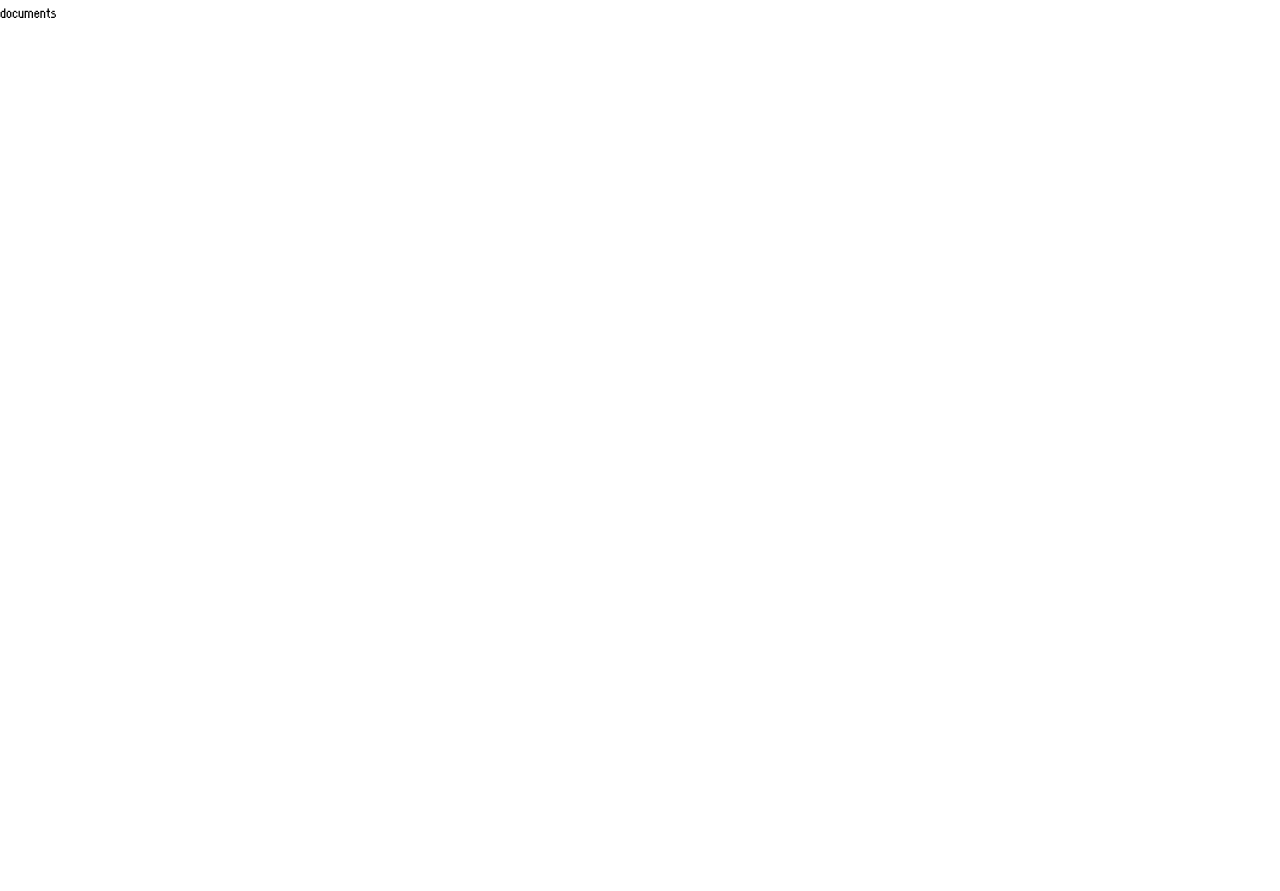
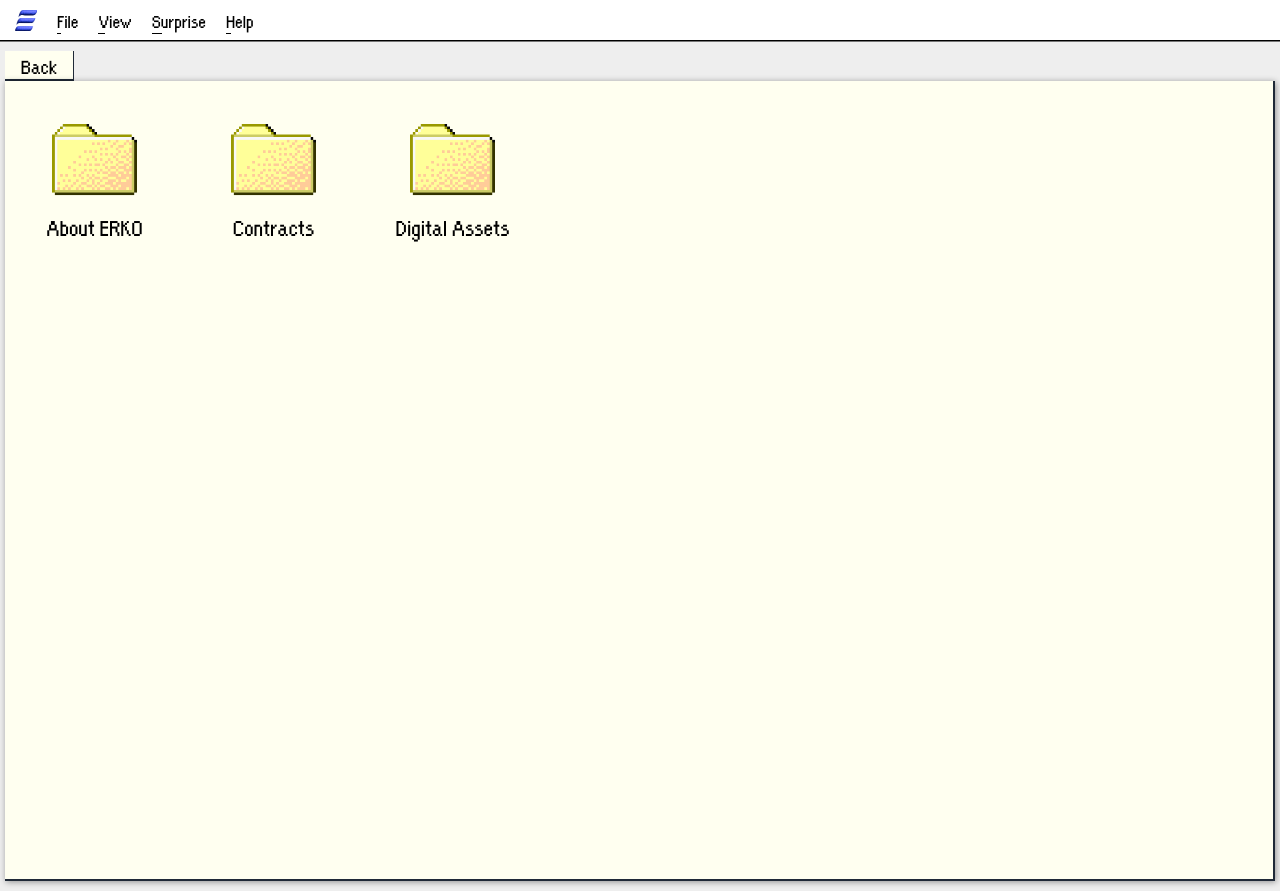
Before and after one commit to achiewe/project-erko-front, a Next.js app: page /erko/documents in a window 1280 px wide. Before the commit the page ends 800 px from the top, so only its background shows below. Built offline with nearby package versions, Linux system fonts and the light colour scheme.

Commit message:
create documents erko route and style the components inside this

```diff
--- /dev/null
+++ b/src/app/components/DocumentsContainer/DocumentFolders.tsx
@@ -0,0 +1,24 @@
+import Image from "next/image";
+import React from "react";
+import folderPng from "../../../../public/assets/Folder.png";
+import Link from "next/link";
+
+interface DocumentFoldersProps {
+  navigate: string;
+  folderName: string;
+}
+
+export default function DocumentFolders({
+  navigate,
+  folderName,
+}: DocumentFoldersProps) {
+  return (
+    <Link
+      href={navigate}
+      className="flex flex-col items-center justify-center relative"
+    >
+      <Image src={folderPng} alt="folder png" className="w-[179px] h-[165px]" />
+      <h3 className="text-[25px] absolute bottom-0">{folderName}</h3>
+    </Link>
+  );
+}
--- /dev/null
+++ b/src/app/components/DocumentsContainer/MainDocContainer.tsx
@@ -0,0 +1,15 @@
+import React from "react";
+import DocumentFolders from "./DocumentFolders";
+
+export default function MainDocContainer() {
+  return (
+    <div
+      className="flex flex-row flex-wrap w-full items-start justify-start min-h-screen bg-[#FFFFF0]
+border-r-2 border-b-2 border-gray-800 drop-shadow-[1px_1px_3px_rgba(0,0,0,0.40)] relative"
+    >
+      <DocumentFolders navigate="/about" folderName="About ERKO" />
+      <DocumentFolders navigate="/Contracts" folderName="Contracts" />
+      <DocumentFolders navigate="/digital-assets" folderName="Digital Assets" />
+    </div>
+  );
+}
--- a/src/app/erko/documents/page.tsx
+++ b/src/app/erko/documents/page.tsx
@@ -1,5 +1,16 @@
+import MainDocContainer from "@/app/components/DocumentsContainer/MainDocContainer";
+import Header from "@/app/components/Header/Header";
+import BackButton from "@/app/components/MemberCard/BackButton";
 import React from "react";
 
 export default function page() {
-  return <div> documents</div>;
+  return (
+    <div className="w-full h-full bg-[#EEEEEE]">
+      <Header />
+      <div className="flex px-[5px] w-full h-full items-start flex-col pb-[10px]">
+        <BackButton destination="/erko" />
+        <MainDocContainer />
+      </div>
+    </div>
+  );
 }
```
Also changed, not shown: public/assets/Folder.png (added).
